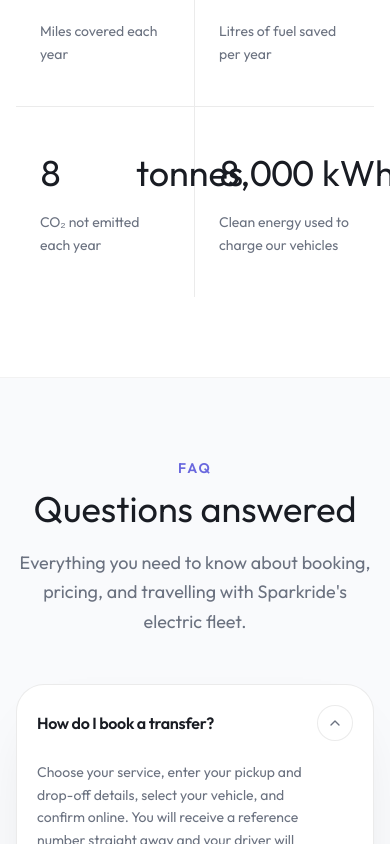
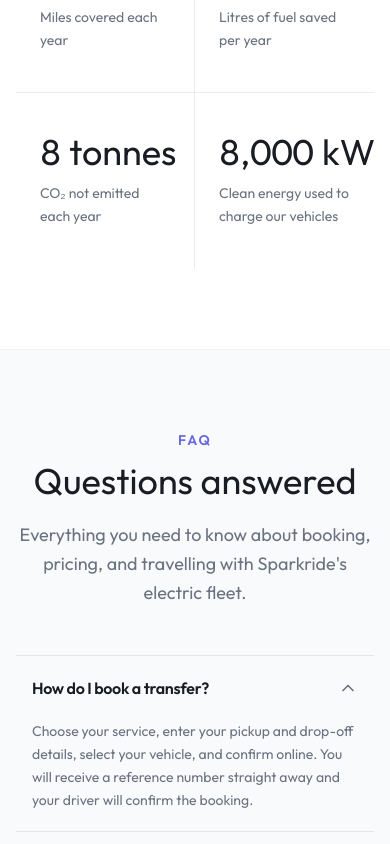
Before and after one commit to CHWEB7/Sparkride, a Next.js app: page / in a window 390 px wide. Shown: the part 2560-3404 px from the top of the page. Built offline with nearby package versions, Linux system fonts and the light colour scheme.

Commit message:
Fix stat alignment and restyle FAQ as a wide lined grid

```diff
--- a/src/components/FaqSection.tsx
+++ b/src/components/FaqSection.tsx
@@ -43,32 +43,33 @@ function FaqItem({
   answer,
   isOpen,
   onToggle,
+  className = "",
 }: {
   question: string;
   answer: string;
   isOpen: boolean;
   onToggle: () => void;
+  className?: string;
 }) {
   const reduceMotion = useReducedMotion();
 
   return (
-    <div className="border-b border-black/8 dark:border-white/10 last:border-b-0">
+    <div className={className}>
       <button
         type="button"
         onClick={onToggle}
         aria-expanded={isOpen}
-        className="flex w-full items-center justify-between gap-4 py-5 sm:py-6 text-left group"
+        className="flex w-full items-center justify-between gap-6 py-5 sm:py-6 px-4 sm:px-6 text-left group"
       >
         <span className="text-base sm:text-lg font-semibold tracking-[-0.02em] text-dark dark:text-white group-hover:text-brand dark:group-hover:text-brand-end transition-colors">
           {question}
         </span>
-        <span
-          className={`flex h-9 w-9 shrink-0 items-center justify-center rounded-full border border-black/8 dark:border-white/12 bg-white dark:bg-dark-elevated transition-transform duration-300 ${
+        <ChevronDown
+          className={`h-5 w-5 shrink-0 text-muted transition-transform duration-300 ${
             isOpen ? "rotate-180" : ""
           }`}
-        >
-          <ChevronDown className="h-4 w-4 text-muted" strokeWidth={2} />
-        </span>
+          strokeWidth={2}
+        />
       </button>
 
       <AnimatePresence initial={false}>
@@ -80,7 +81,7 @@ function FaqItem({
             transition={{ duration: 0.28, ease: [0.22, 1, 0.36, 1] }}
             className="overflow-hidden"
           >
-            <p className="pb-5 sm:pb-6 pr-12 text-sm sm:text-[15px] leading-relaxed text-muted">
+            <p className="px-4 sm:px-6 pb-5 sm:pb-6 text-sm sm:text-[15px] leading-relaxed text-muted max-w-3xl">
               {answer}
             </p>
           </motion.div>
@@ -109,7 +110,8 @@ export function FaqSection() {
           </p>
         </div>
 
-        <div className="max-w-3xl mx-auto rounded-[28px] border border-black/8 dark:border-white/10 bg-white dark:bg-dark-elevated px-5 sm:px-7 shadow-[0_24px_60px_-32px_rgba(25,28,35,0.18)]">
+        <div className="border-y border-black/8 dark:border-white/10">
+          <div className="grid lg:grid-cols-2">
             {FAQS.map((item, index) => (
               <FaqItem
                 key={item.question}
@@ -119,8 +121,19 @@ export function FaqSection() {
                 onToggle={() =>
                   setOpenIndex((current) => (current === index ? null : index))
                 }
+                className={[
+                  "border-b border-black/8 dark:border-white/10",
+                  index % 2 === 0
+                    ? "lg:border-r lg:border-black/8 lg:dark:border-white/10"
+                    : "",
+                  index >= FAQS.length - 2 ? "lg:border-b-0" : "",
+                  index === FAQS.length - 1 ? "border-b-0" : "",
+                ]
+                  .filter(Boolean)
+                  .join(" ")}
               />
             ))}
+          </div>
         </div>
       </SiteContainer>
     </section>
--- a/src/components/RollingStat.tsx
+++ b/src/components/RollingStat.tsx
@@ -78,24 +78,18 @@ export function RollingStat({
   return (
     <div
       ref={ref}
-      className={`flex flex-col justify-center px-6 py-10 sm:px-8 sm:py-12 lg:px-10 lg:py-14 transition-opacity duration-700 ease-out ${
+      className={`flex h-full flex-col justify-start overflow-hidden px-6 py-10 sm:px-8 sm:py-12 lg:px-10 lg:py-14 transition-opacity duration-700 ease-out ${
         revealed ? "opacity-100" : "opacity-0"
       } ${className}`}
     >
-      <div
-        className="min-h-[3.25rem] sm:min-h-[3.75rem] lg:min-h-[4rem] flex items-center"
+      <p
+        className="font-display text-4xl sm:text-5xl lg:text-[3.25rem] font-semibold tracking-[-0.03em] text-dark dark:text-white leading-none"
         aria-label={finalText}
       >
-        <div className="inline-flex items-baseline gap-2 whitespace-nowrap font-display text-4xl sm:text-5xl lg:text-[3.25rem] font-semibold tracking-[-0.03em] text-dark dark:text-white leading-none">
-          <span
-            className={`tabular-nums ${unit ? "inline-block min-w-[5.5rem] sm:min-w-[6.5rem] lg:min-w-[7rem]" : ""}`}
-          >
-            {formatNumber(display)}
-          </span>
-          {unit ? <span>{unit}</span> : null}
-        </div>
-      </div>
-      <p className="mt-3 text-sm sm:text-[15px] text-muted leading-relaxed max-w-[14rem]">
+        <span className="tabular-nums">{formatNumber(display)}</span>
+        {unit ? <span className="ml-2">{unit}</span> : null}
+      </p>
+      <p className="mt-3 text-sm sm:text-[15px] text-muted leading-relaxed">
         {label}
       </p>
     </div>
--- a/src/components/SustainableTravelSection.tsx
+++ b/src/components/SustainableTravelSection.tsx
@@ -77,7 +77,7 @@ export function SustainableTravelSection() {
           </div>
 
           <div className="mt-12 lg:mt-0 border-t lg:border-t-0 lg:border-l border-black/8 dark:border-white/10">
-            <div className="grid grid-cols-2 h-full auto-rows-fr">
+            <div className="grid grid-cols-2 grid-rows-2 h-full">
               {STATS.map((stat, index) => (
                 <RollingStat
                   key={stat.label}
```
Lines whose indentation alone changed are shown as unchanged.
